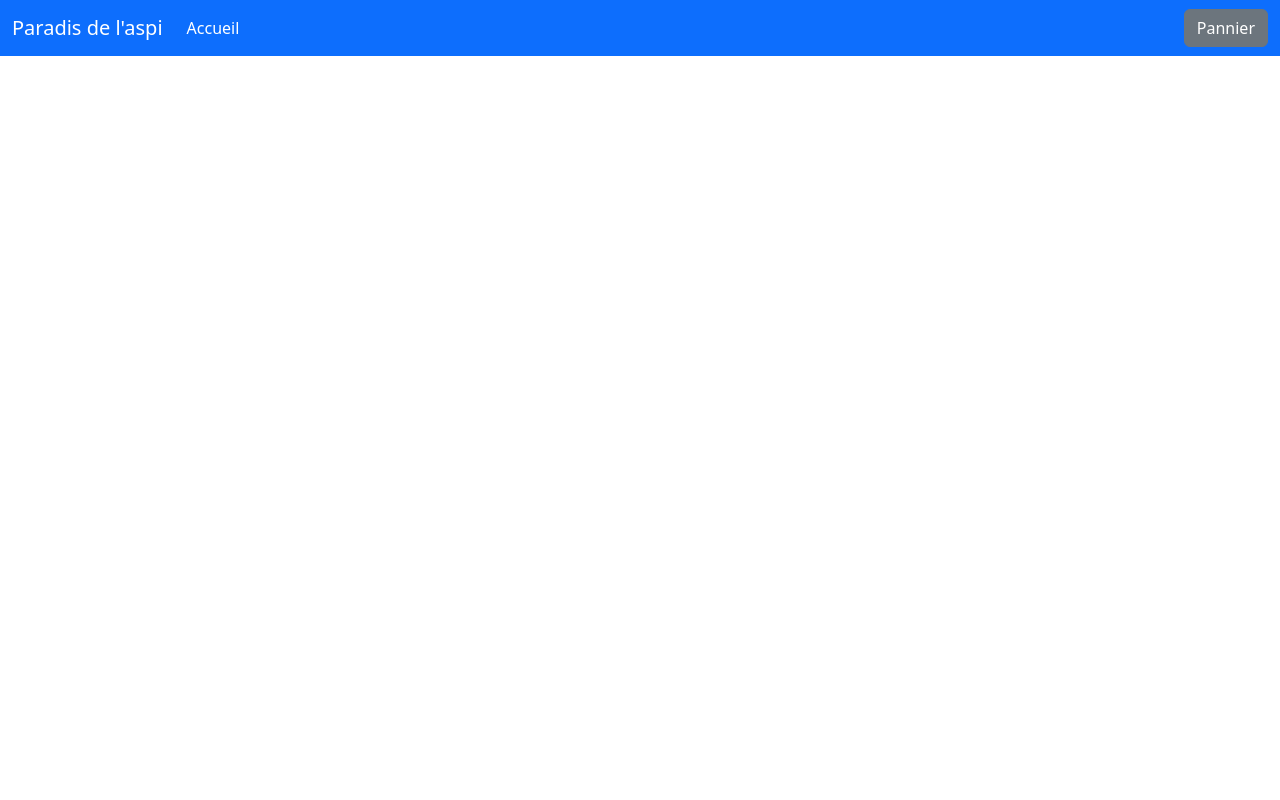
After one commit to FranzouGame/R3.01_ProjetPhp, a PHP site: page /pannier.php in a window 1280 px wide. The commit adds this page. Run offline with PHP 8.4, Linux system fonts and the light colour scheme; some libraries are stand-ins or nearby versions.

Commit message:
Ajout du pannier.php

```diff
--- a/index.php
+++ b/index.php
@@ -22,9 +22,10 @@
                             <a class="nav-link active" aria-current="page" href="#">Accueil</a>
                         </li>
                     </ul>
-                    <button type="button" class="btn btn-secondary">
+                    <a href="pannier.php" class="btn btn-secondary">
                         Pannier
-                    </button>
+                    </a>
+
                 </div>
             </div>
         </nav>
--- /dev/null
+++ b/pannier.php
@@ -0,0 +1,36 @@
+<html lang="fr">
+
+<head>
+    <meta charset="UTF-8">
+    <meta name="viewport" content="width=device-width, initial-scale=1.0">
+    <link rel="stylesheet" href="node_modules/bootstrap/dist/css/bootstrap.css">
+    <script src="node_modules/bootstrap/dist/js/bootstrap.bundle.js"></script>
+    <title>Document</title>
+</head>
+
+<body>
+    <header>
+        <nav class="navbar navbar-expand-lg bg-primary" data-bs-theme="dark">
+            <div class="container-fluid">
+                <a class="navbar-brand" href="#">Paradis de l'aspi</a>
+                <button class="navbar-toggler" type="button" data-bs-toggle="collapse" data-bs-target="#navbarText" aria-controls="navbarText" aria-expanded="false" aria-label="Toggle navigation">
+                    <span class="navbar-toggler-icon"></span>
+                </button>
+                <div class="collapse navbar-collapse" id="navbarText">
+                    <ul class="navbar-nav me-auto mb-2 mb-lg-0">
+                        <li class="nav-item">
+                            <a class="nav-link active" aria-current="page" href="index.php">Accueil</a>
+                        </li>
+                    </ul>
+                    <a href="pannier.php" class="btn btn-secondary">
+                        Pannier
+                    </a>
+
+                </div>
+            </div>
+        </nav>
+    </header>
+</body>
+
+
+</html>
```
